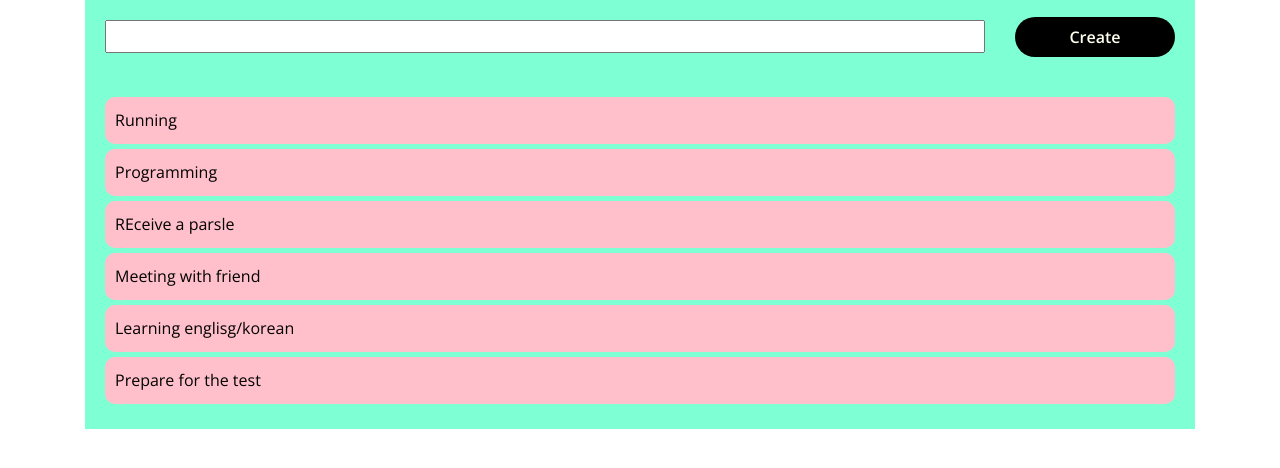
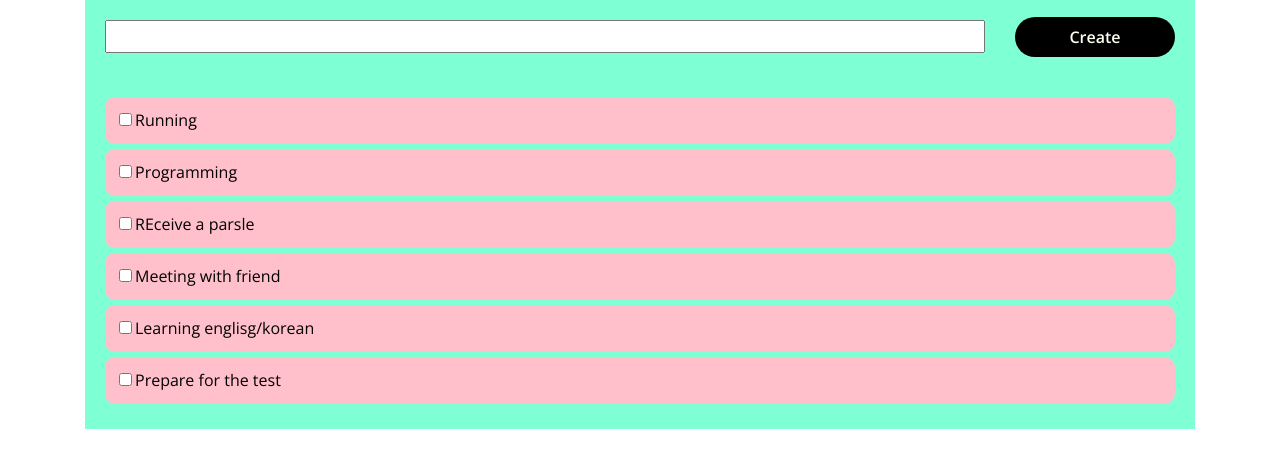
Before and after one commit to elmiramm/to-do-list, a plain HTML site: page index.html in a window 1280 px wide. Shown: the part 64-532 px from the top of the page. Drawn offline with Linux system fonts and the light colour scheme.

Commit message:
js - add checkboxlem

```diff
--- a/css/style.css
+++ b/css/style.css
@@ -130,6 +130,9 @@ select {
 	background-color: var(--mainTextColor);
 	border-radius: 21px;
 }
+.btn:hover {
+	color: var(--accentColor);
+}
 
 /* -----Общие блоки-End---- */
 .todo-list {
--- a/js/app.js
+++ b/js/app.js
@@ -13,8 +13,11 @@ const renderListItems = listItems => {
 	const listItemsElems = listItems.map(itemText => {
 		const listItemElem = document.createElement('li');
 		listItemElem.classList.add('list__item');
-		listItemElem.append(itemText);
+		const checkboxElem = document.createElement('input');
+		checkboxElem.classList.add('list__item-checkbox');
+		checkboxElem.setAttribute('type', 'checkbox');
 
+		listItemElem.append(checkboxElem, itemText);
 		return listItemElem;
 	});
 
```
